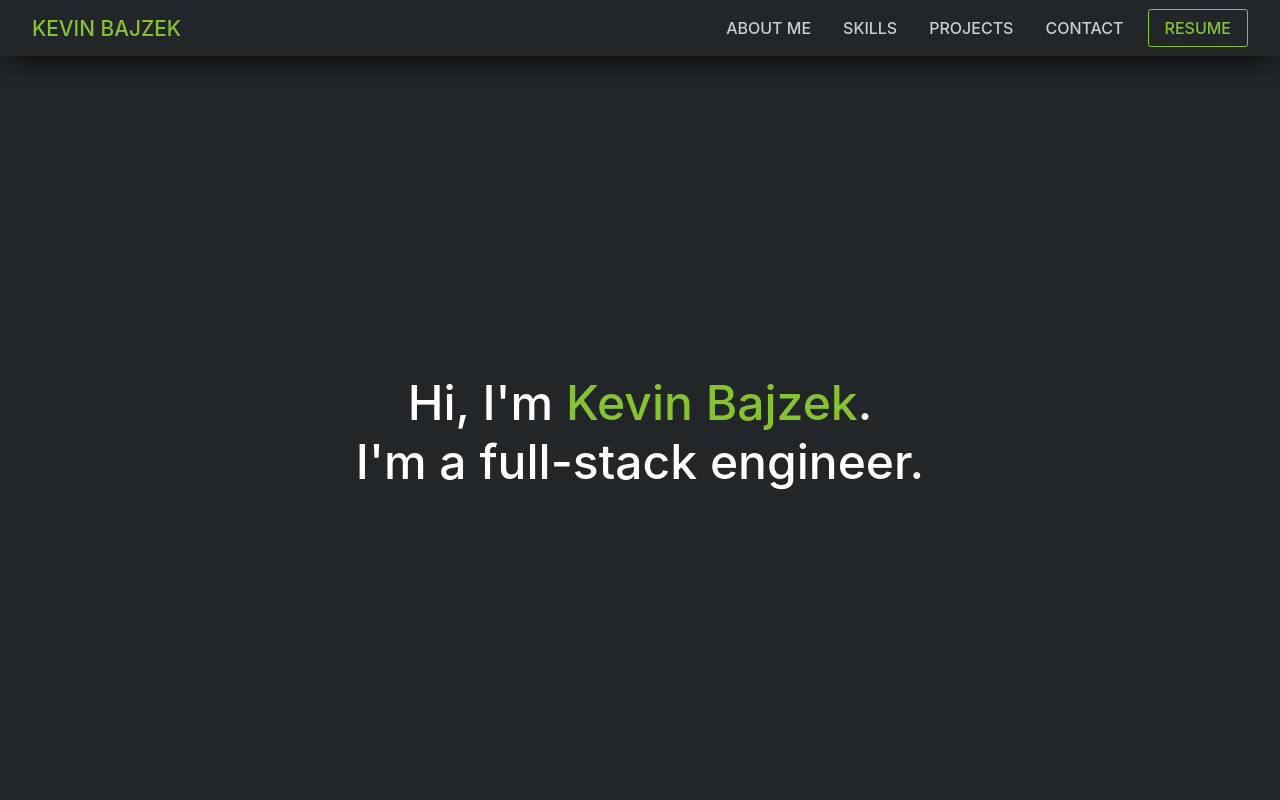
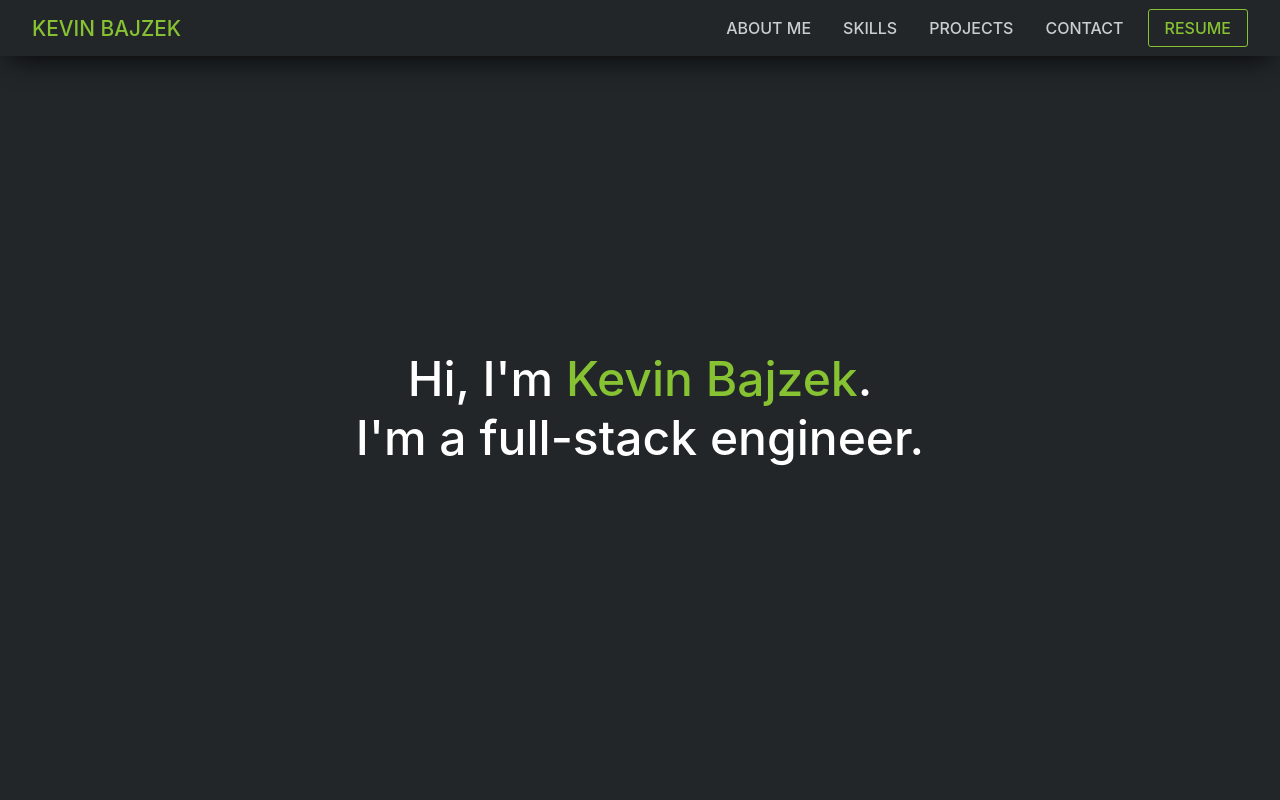
Before and after one commit to kbajzek/kevin-portfolio, a React (Create React App) app in the folder client/: page / in a window 1280 px wide. Shown: the top 800 px of the page. Built offline with nearby package versions, Linux system fonts and the light colour scheme.

Commit message:
moved welcome up

```diff
--- a/client/src/components/App/App.js
+++ b/client/src/components/App/App.js
@@ -11,7 +11,7 @@ class App extends Component {
         return (
             <div>
                 <Header />
-                <div style={{marginTop: '3.5rem'}}>
+                <div style={{marginTop: '1rem'}}>
                   <Welcome />
                   <About />
                   <Skills />
--- a/client/src/components/Welcome/Welcome.js
+++ b/client/src/components/Welcome/Welcome.js
@@ -15,7 +15,7 @@ class Welcome extends Component {
 
     render() {
         return (
-            <div className={classes.page} style={{height: `calc(${this.state.height}${this.state.type} - 3rem)`}}>
+            <div className={classes.page} style={{height: `calc(${this.state.height}${this.state.type} - 1rem)`}}>
                 <div className={classes.text}>Hi, I'm <span className={classes.textEmphasized}>Kevin Bajzek</span>.</div>
                 <div className={classes.text}>I'm a full-stack engineer.</div>
             </div>
```
